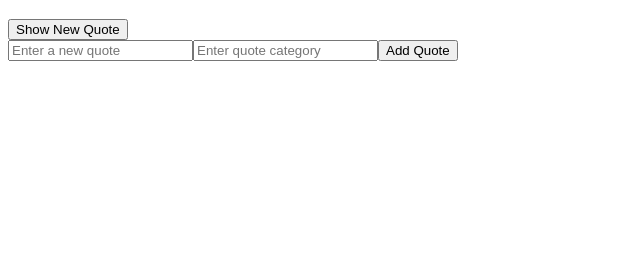
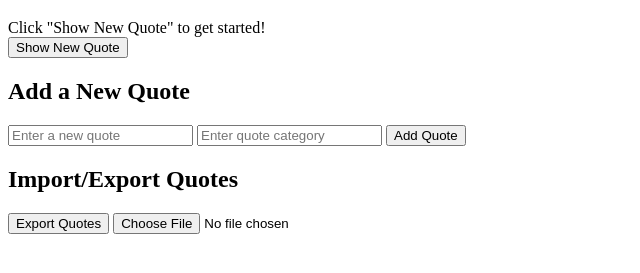
Before and after one commit to makinivonic/alx_fe_javascript, a plain HTML site: page dom-manipulation/index.html in a window 1280 px wide. Shown: the part 61-334 px from the top of the page, without its empty margins (0-640 px from the left). Drawn offline with Linux system fonts and the light colour scheme.

```diff
--- a/dom-manipulation/index.html
+++ b/dom-manipulation/index.html
@@ -7,8 +7,26 @@
 </head>
 <body>
   <h1>Dynamic Quote Generator</h1>
-    <div id="quoteDisplay"></div>
+
+  <!-- Quote Display Section -->
+  <div id="quoteDisplay">Click "Show New Quote" to get started!</div>
   <button id="newQuote">Show New Quote</button>
+
+  <!-- Quote Addition Form -->
+  <div class="form-container">
+    <h2>Add a New Quote</h2>
+    <input id="newQuoteText" type="text" placeholder="Enter a new quote" />
+    <input id="newQuoteCategory" type="text" placeholder="Enter quote category" />
+    <button id="addQuoteButton">Add Quote</button>
+  </div>
+
+  <!-- JSON Import/Export Section -->
+  <div class="form-container">
+    <h2>Import/Export Quotes</h2>
+    <button id="exportQuotes">Export Quotes</button>
+    <input type="file" id="importFile" accept=".json" />
+  </div>
+
   <script src="script.js"></script>
 </body>
 </html>
--- a/dom-manipulation/script.js
+++ b/dom-manipulation/script.js
@@ -7,6 +7,9 @@
 
 const quoteDisplay = document.getElementById("quoteDisplay");
 const newQuoteButton = document.getElementById("newQuote");
+const addQuoteButton = document.getElementById("addQuoteButton");
+const newQuoteText = document.getElementById("newQuoteText");
+const newQuoteCategory = document.getElementById("newQuoteCategory");
 
 // Function to display a random quote
 function showRandomQuote() {
@@ -21,10 +24,6 @@
 
 // Function to add a new quote
 function addQuote() {
-  // Get the input elements by their IDs
-  const newQuoteText = document.getElementById("newQuoteText");
-  const newQuoteCategory = document.getElementById("newQuoteCategory");
-
   const text = newQuoteText.value.trim();
   const category = newQuoteCategory.value.trim();
 
@@ -34,46 +33,11 @@
   }
 
   quotes.push({ text, category });
-  // Clear input fields after adding the quote
   newQuoteText.value = "";
   newQuoteCategory.value = "";
   alert("Quote added successfully!");
 }
 
-// Function to dynamically create the form for adding a new quote
-function createAddQuoteForm() {
-  // Create a container div for the form
-  const formDiv = document.createElement("div");
-  formDiv.id = "addQuoteForm";
-
-  // Create input for new quote text
-  const inputQuoteText = document.createElement("input");
-  inputQuoteText.type = "text";
-  inputQuoteText.id = "newQuoteText";
-  inputQuoteText.placeholder = "Enter a new quote";
-
-  // Create input for new quote category
-  const inputQuoteCategory = document.createElement("input");
-  inputQuoteCategory.type = "text";
-  inputQuoteCategory.id = "newQuoteCategory";
-  inputQuoteCategory.placeholder = "Enter quote category";
-
-  // Create the Add Quote button
-  const addQuoteBtn = document.createElement("button");
-  addQuoteBtn.textContent = "Add Quote";
-  addQuoteBtn.addEventListener("click", addQuote);
-
-  // Append inputs and button to the form container
-  formDiv.appendChild(inputQuoteText);
-  formDiv.appendChild(inputQuoteCategory);
-  formDiv.appendChild(addQuoteBtn);
-
-  // Append the form container to the body (or another container element)
-  document.body.appendChild(formDiv);
-}
-
 // Event listeners
 newQuoteButton.addEventListener("click", showRandomQuote);
-
-// Call createAddQuoteForm to build the form when the page loads
-createAddQuoteForm();
+addQuoteButton.addEventListener("click", addQuote);
```
Lines whose indentation alone changed are shown as unchanged.
